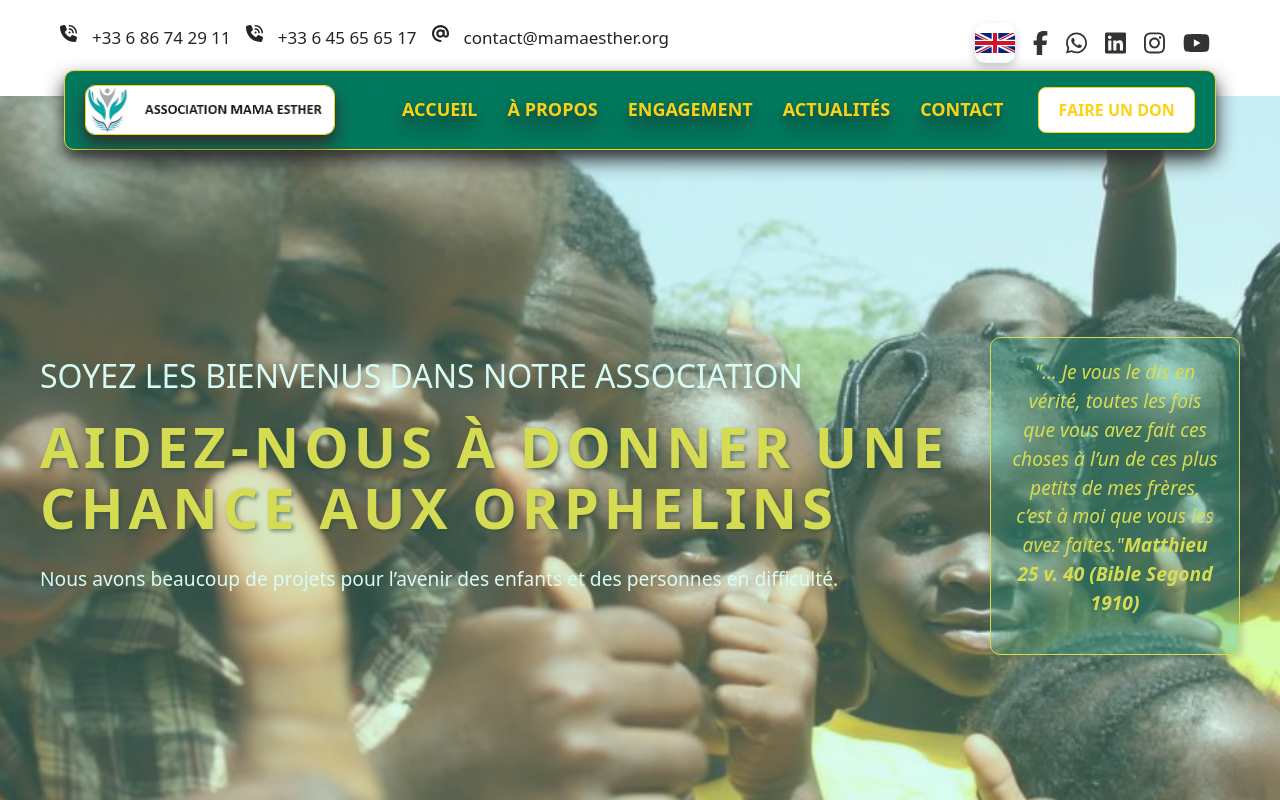
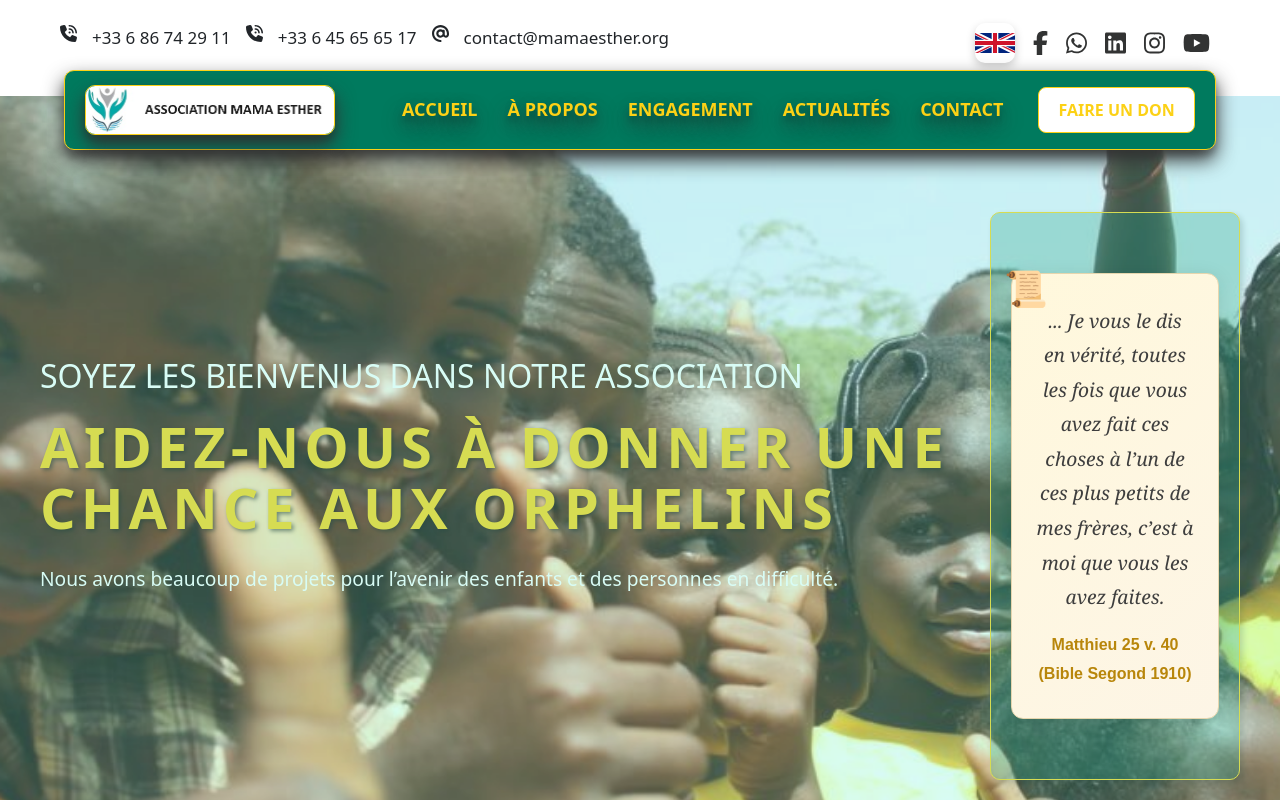
Before and after one commit to PapaG57/mama-esther-v5, a React (Vite) app: page / in a window 1280 px wide. Shown: the top 800 px of the page. Built offline with nearby package versions, Linux system fonts and the light colour scheme; some icons are missing.

Commit message:
amélioration design vervet

```diff
--- /dev/null
+++ b/src/components/BibleVerse.css
@@ -0,0 +1,67 @@
+.bible-card {
+  width: 250px;
+  aspect-ratio: 1;
+  padding: 20px;
+  border-radius: 10px;
+  background: rgba(0, 122, 94, 0.3);
+  border: 1px solid #fcd116;
+  display: flex;
+  align-items: center;
+  justify-content: center;
+  text-align: center;
+  box-shadow: 3px 3px 6px rgba(0, 0, 0, 0.2);
+}
+
+.bible-verse {
+  background: linear-gradient(135deg, #fff8dc, #fdf5e6);
+  border: 1px solid #e6d6ae;
+  padding: 30px 24px;
+  border-radius: 12px;
+  box-shadow: 0 4px 20px rgba(0, 0, 0, 0.1);
+  font-size: 1.2rem;
+  font-style: italic;
+  color: #3e3e3e;
+  max-width: 800px;
+  margin: 40px auto;
+  position: relative;
+  line-height: 1.8;
+  font-family: "Georgia", serif;
+}
+
+.bible-verse::before {
+  content: "📜";
+  font-size: 2.2rem;
+  position: absolute;
+  top: -18px;
+  left: -8px;
+}
+
+.bible-verse-strong {
+  display: block;
+  margin-top: 16px;
+  font-weight: bold;
+  font-style: normal;
+  color: #b8860b;
+  text-align: center;
+  font-size: 1rem;
+  font-family: "Bahnschrift", sans-serif;
+  animation: inkFade 1.8s ease-out both;
+  animation-delay: 0.3s;
+}
+
+@keyframes inkFade {
+  0% {
+    opacity: 0;
+    transform: translateY(10px);
+    filter: blur(4px);
+  }
+  50% {
+    opacity: 0.5;
+    filter: blur(2px);
+  }
+  100% {
+    opacity: 1;
+    transform: translateY(0);
+    filter: blur(0);
+  }
+}
--- /dev/null
+++ b/src/components/BibleVerse.jsx
@@ -0,0 +1,12 @@
+// src/components/BibleVerse.jsx
+import React from "react";
+import "./BibleVerse.css";
+
+export default function BibleVerse({ text, reference }) {
+  return (
+    <blockquote className="bible-verse">
+      <p>{text}</p>
+      <span className="bible-verse-strong">{reference}</span>
+    </blockquote>
+  );
+}
--- a/src/components/Header.jsx
+++ b/src/components/Header.jsx
@@ -1,5 +1,6 @@
 import React from "react";
 import "../styles/header.css";
+import BibleVerse from "../components/BibleVerse";
 
 function Header() {
   return (
@@ -25,14 +26,10 @@ function Header() {
             </div>
 
             <div className="bible-card">
-              <p className="bible-verse">
-                "... Je vous le dis en vérité, toutes les fois que vous avez
-                fait ces choses à l’un de ces plus petits de mes frères, c’est à
-                moi que vous les avez faites."
-                <span className="bible-verse-strong">
-                  Matthieu 25 v. 40 (Bible Segond 1910)
-                </span>
-              </p>
+              <BibleVerse
+                text="... Je vous le dis en vérité, toutes les fois que vous avez fait ces choses à l’un de ces plus petits de mes frères, c’est à moi que vous les avez faites."
+                reference="Matthieu 25 v. 40 (Bible Segond 1910)"
+              />
             </div>
           </div>
         </div>
--- a/src/styles/header.css
+++ b/src/styles/header.css
@@ -57,37 +57,13 @@
   letter-spacing: 5px;
   margin-bottom: 25px;
   text-shadow: 2px 2px 4px rgba(0, 0, 0, 0.6);
-  color: #fcd116; /* couleur jaune comme le drapeau du Cameroun */
+  color: #fcd116; /* jaune comme le drapeau du Cameroun */
 }
 
 .header-text {
   font-size: 1.2rem;
   line-height: 1.6;
   margin-bottom: 40px;
-}
-
-.bible-card {
-  width: 250px;
-  aspect-ratio: 1;
-  padding: 20px;
-  border-radius: 10px;
-  background: rgba(0, 122, 94, 0.3);
-  border: 1px solid #fcd116; /* couleur jaune comme le drapeau du Cameroun */
-  display: flex;
-  align-items: center;
-  justify-content: center;
-  text-align: center;
-  box-shadow: 3px 3px 6px rgba(0, 0, 0, 0.2);
-}
-
-.bible-verse {
-  font-size: 1.2rem;
-  font-style: italic;
-  color: #fcd116; /* couleur jaune comme le drapeau du Cameroun */
-}
-
-.bible-verse-strong {
-  font-weight: 900;
 }
 
 @media (max-width: 768px) {
```
